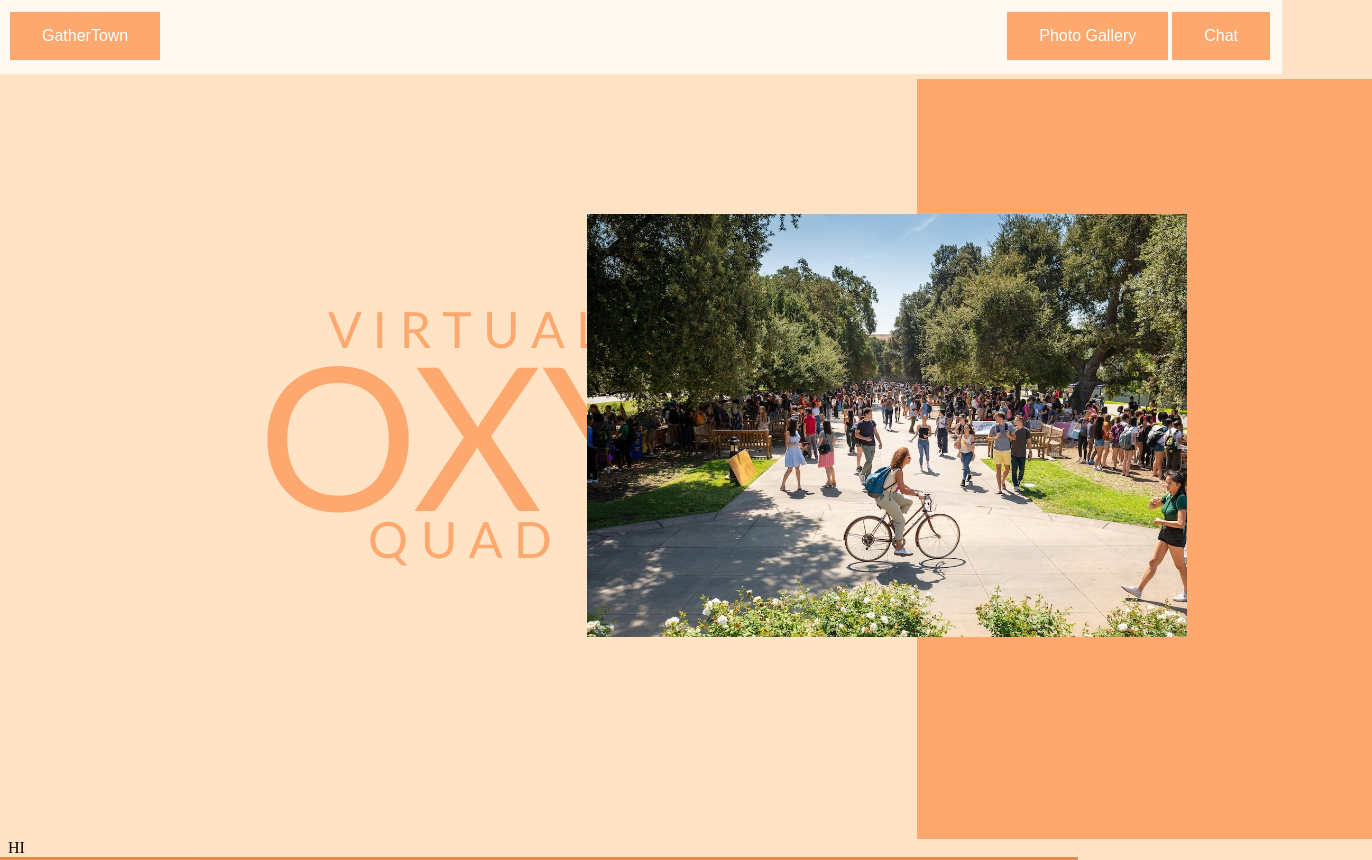
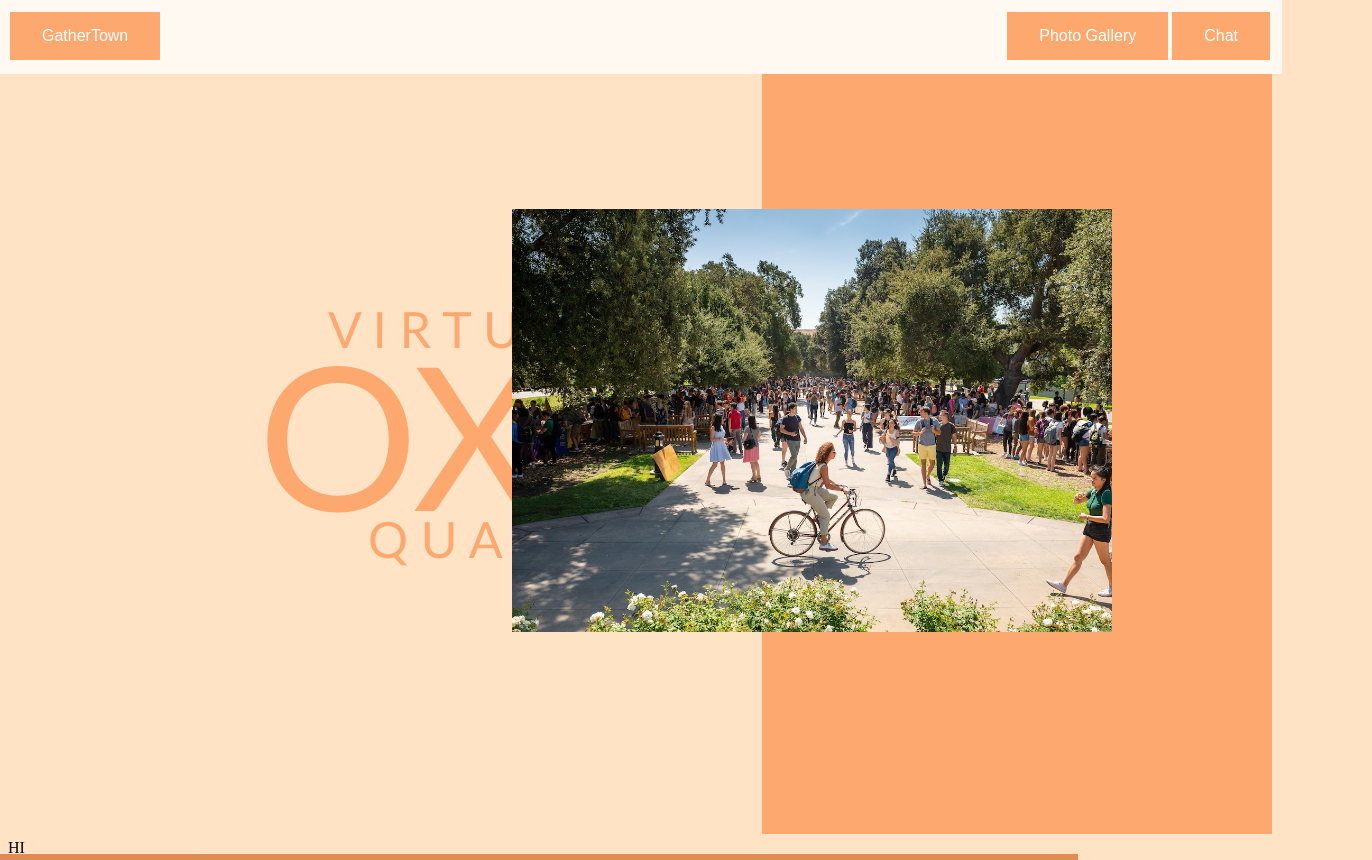
Before and after one commit to JacquelineRJ/VirtualOxyQuad, a plain HTML site: page BOOK/chat.html in a window 1280 px wide. Shown: the top 860 px of the page, 1372 px wide, since content can reach past the window. Drawn offline with Linux system fonts and the light colour scheme; files whose address does not match are found by name.

Commit message:
Update chat.html

```diff
--- a/BOOK/chat.html
+++ b/BOOK/chat.html
@@ -36,18 +36,18 @@
   height: 550px;
 }
 
-/*
-.column.left { /* Actually just shorter */
+.column1.left /*{ Actually just shorter */ {
   padding-left: 150px;
    -webkit-flex: 1;
    -ms-flex: 1;
    flex: 1;
+   margin-top: 0px;
 }
-.column.right { /* Actually just longer */
-  -webkit-flex: 1.3;
-  -ms-flex: 1.3;
-  flex: 1.3;
-} */
+.column1.right { /* Actually just longer */
+  -webkit-flex: 1.5;
+  -ms-flex: 1.5;
+  flex: 1.5;
+}
 
 div.divider{
   display: -webkit-flex;
@@ -166,7 +166,7 @@
   width: 600px;
   height: 423px;
   margin-top: 115px;
-  margin-left: -350px;
+  margin-left: -400px;
   background-image: url(OxyBike.jpg); background-size: cover; background-position: center;
 }
 
@@ -190,14 +190,14 @@
 </div>
 
 <div class="row">
-  <div class="column1 right">
+  <div class="column1 right" style="width: 880px;">
     <div class="a" style="margin-top:200px; margin-left: 300px">V I R T U A L</div>
     <div class="oxy">OXY</div>
     <div class="a" style="margin-top: -45px;margin-left: 340px">Q U A D</div>
   </div>
 
   <div class="animation1">
-    <div class="column1 left" style="background-color: #fda86e">  <!-- COLOR HERE MAYBE??????-->
+    <div class="column1 left" style="background-color: #fda86e; width: 280px;">  <!-- COLOR HERE MAYBE??????-->
       <div class="gallery"></div>
     </div>
   </div>
```
